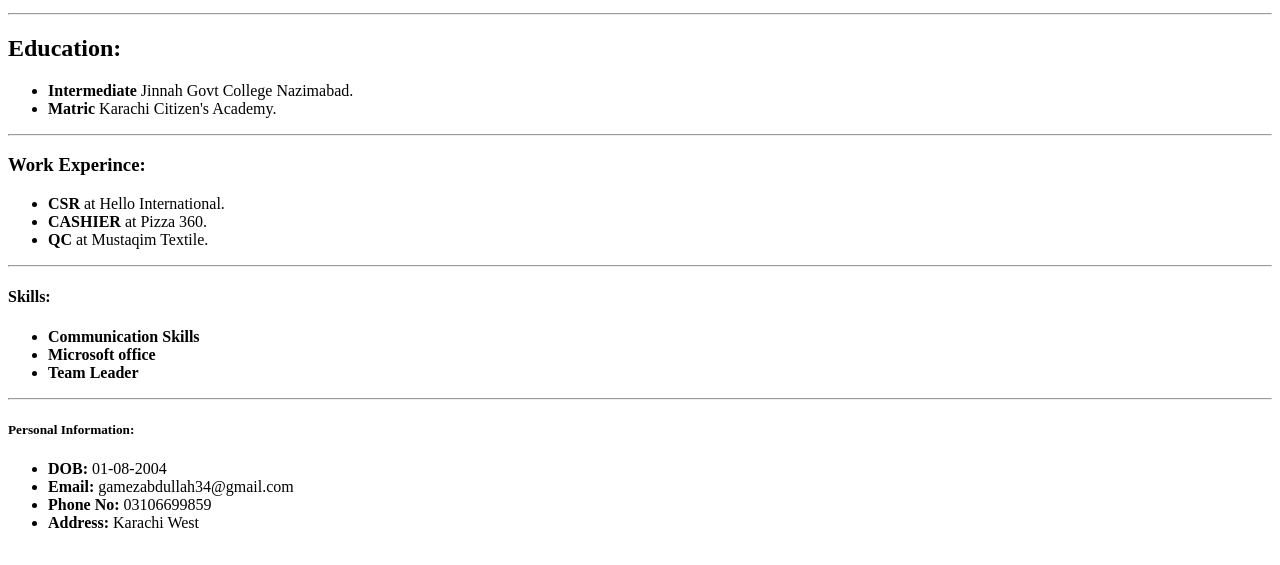
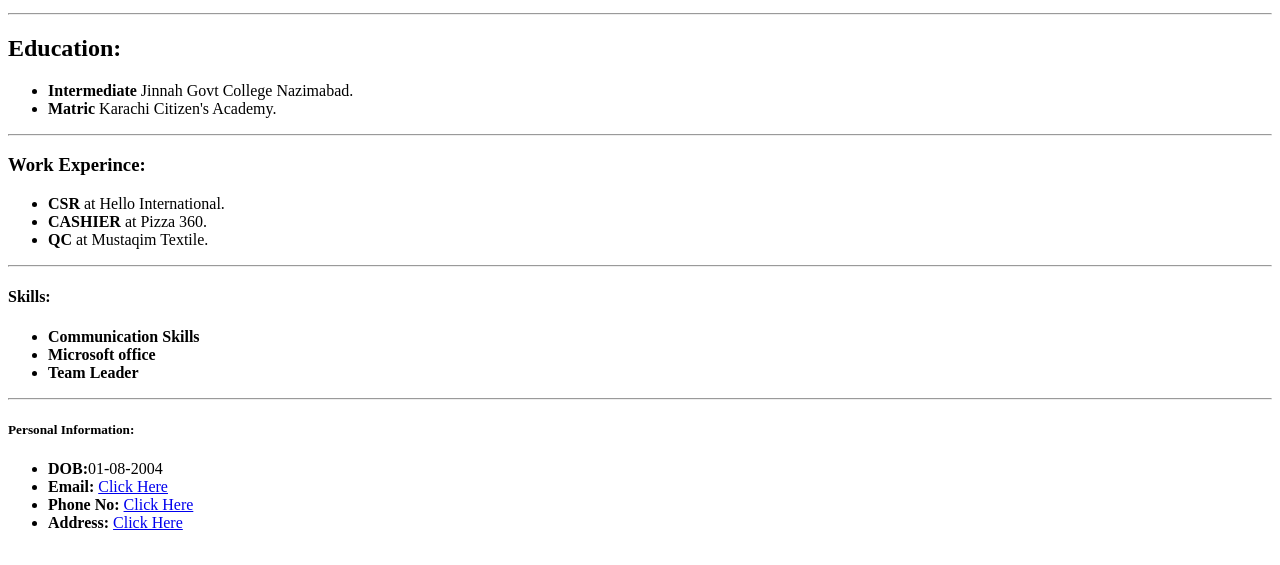
Before and after one commit to abdullahcodez/Multiple-Pages, a plain HTML site: page index.html in a window 1280 px wide. Shown: the part 235-800 px from the top of the page. Drawn offline with Linux system fonts and the light colour scheme.

Commit message:
assaignment

```diff
--- a/index.html
+++ b/index.html
@@ -43,10 +43,23 @@
     <hr />
     <h5>Personal Information:</h5>
     <ul>
-      <li><b>DOB:</b> 01-08-2004</li>
-      <li><b>Email:</b> gamezabdullah34@gmail.com</li>
-      <li><b>Phone No:</b> 03106699859</li>
-      <li><b>Address:</b> Karachi West</li>
+      <li><b>DOB:</b>01-08-2004</li>
+      <li>
+        <b>Email:</b>
+        <a href="mailto:gamezabdullah34@gmail.com" target="_blank"
+          >Click Here</a
+        >
+      </li>
+      <li>
+        <b>Phone No:</b>
+        <a href="https://wa.me/+923022080063" target="_blank"> Click Here</a>
+      </li>
+      <li>
+        <b>Address:</b>
+        <a href="https://goo.gl/maps/JUjiVM83t8PQULv46" target="_blank">
+          Click Here
+        </a>
+      </li>
     </ul>
   </body>
 </html>
```
